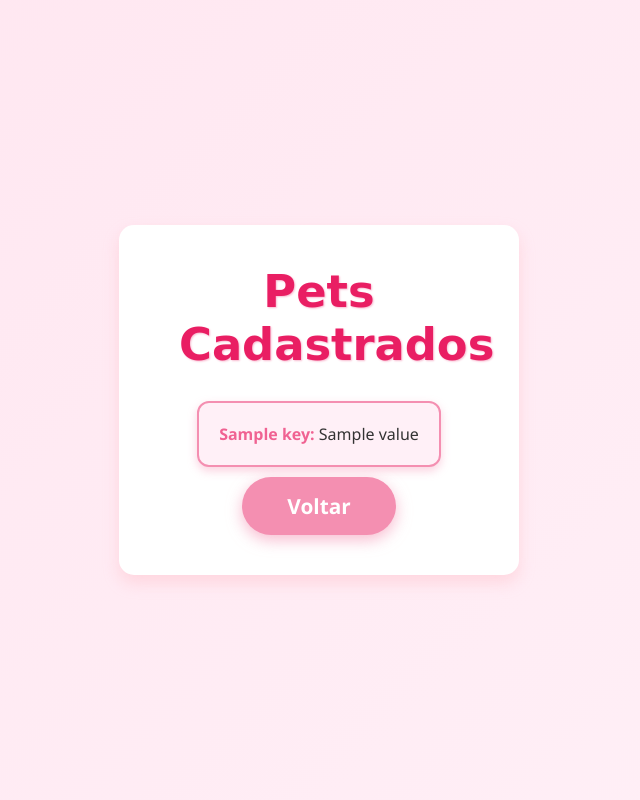
After one commit to Nobutann/Vida-Pet, a Flask app: template templates/visualizar.html in a window 1280 px wide. The commit adds this page. Shown: the whole page, without its empty margins (321-961 px from the left). Run offline with Flask 3, Linux system fonts and the light colour scheme; the template is opened without the code that fills it: most values are stand-ins (such as "Sample title", 1, 10 or a date in 2020).

Commit message:
adicionado função de visualizar

```diff
--- a/app.py
+++ b/app.py
@@ -37,10 +37,10 @@ def visualizar():
     with open("dados pet.txt", 'r', encoding="utf-8") as file:
         pet = {}
         for line in file:
-            line = line.stip()
+            line = line.strip()
             if line:
                 key, value = line.split(":", 1)
-                pet[key.stip()] = value.strip()
+                pet[key.strip()] = value.strip()
             else:
                 if pet:
                     pets.append(pet)
--- /dev/null
+++ b/dados pet.txt
@@ -0,0 +1,5 @@
+Nome: iy7y
+Espécie: bjughyg
+Raça: okokok
+Data de nascimento: 2025-05-15
+Peso: 989898
--- a/static/style.css
+++ b/static/style.css
@@ -191,3 +191,21 @@ strong {
     background-color: #ab47bc;
     transform: translateY(-2px);
 }
+
+.pet-lista {
+    display: flex;
+    flex-direction: column;
+    gap: 20px;
+    margin-top: 30px;
+    align-items: center;
+    margin-bottom: 10px;
+}
+
+.pet-card {
+    background-color: #fff0f7;
+    border: 2px solid #f48fb1;
+    border-radius: 12px;
+    padding: 20px;
+    box-shadow: 0 4px 10px rgba(244, 143, 177, 0.4);
+    text-align: left;
+}
--- /dev/null
+++ b/templates/visualizar.html
@@ -0,0 +1,30 @@
+<!DOCTYPE html>
+<html lang="pt-BR">
+<head>
+    <meta charset="UTF-8">
+    <meta name="viewport" content="width=device-width, initial-scale=1.0">
+    <title>Visualizar</title>
+    <link rel="stylesheet" href="{{ url_for('static', filename='style.css') }}">
+</head>
+<body>
+    <main class="container">
+        <h1 class="titulo">Pets Cadastrados</h1>
+
+        {% if pets %}
+            <section class="pet-lista">
+                {% for pet in pets %}
+                    <article class="pet-card">
+                        {% for key, value in pet.items() %}
+                            <p><strong>{{ key }}:</strong> {{ value }}</p>
+                        {% endfor %}
+                    </article>
+                {% endfor %}
+            </section>
+        {% else %}
+            <p class="subtitulo">Nenhum pet cadastro ainda.</p>
+        {% endif %}
+
+        <a href="{{ url_for('menu') }}" class="botao">Voltar</a>
+    </main>
+</body>
+</html>
```
